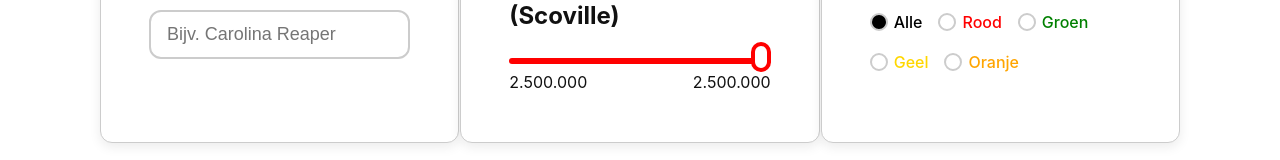
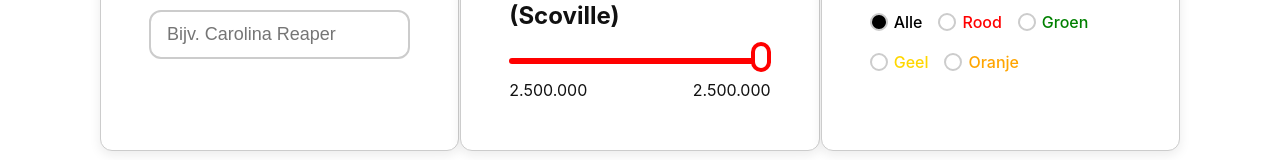
Before and after one commit to Ay-can/peppershop, a React (Vite) app: page / in a window 1280 px wide. Shown: the part 231-391 px from the top of the page. Built offline with nearby package versions, Linux system fonts and the light colour scheme.

Commit message:
fix: small margin fix for laptop screens

```diff
--- a/src/features/products/components/ScovilleSlider/ScovilleSlider.module.css
+++ b/src/features/products/components/ScovilleSlider/ScovilleSlider.module.css
@@ -39,6 +39,7 @@
 }
 
 .sliderInfo {
+  margin-top: 8px;
   display: flex;
   justify-content: space-between;
 }
```
